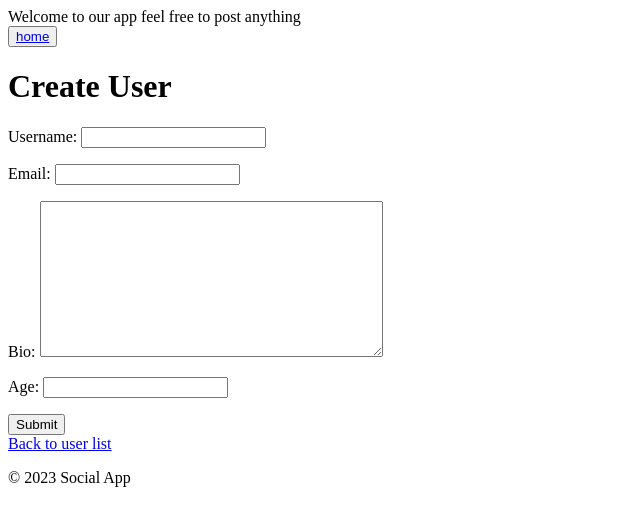
After one commit to Lightmaker777/Django-Views-and-Templates, a Django app: page /create/ in a window 1280 px wide. The commit adds this page. Shown: the top 526 px of the page, without its empty margins (0-640 px from the left). Run offline with Django 4.2, Linux system fonts and the light colour scheme.

Commit message:
done tasks django forms

```diff
--- /dev/null
+++ b/social_project/social_app/form.py
@@ -0,0 +1,17 @@
+from django import forms
+
+class UserForm(forms.Form):
+    username = forms.CharField(max_length=100)
+    email = forms.EmailField()
+    bio = forms.CharField(widget=forms.Textarea)
+    age = forms.IntegerField()
+
+class PostForm(forms.Form):
+    post = forms.CharField(widget=forms.Textarea)
+    PUBLIC = 'public'
+    PRIVATE = 'private'
+    VISIBILITY_CHOICES = [
+        (PUBLIC, 'Public'),
+        (PRIVATE, 'Private'),
+    ]
+    visibility =forms.ChoiceField(choices=VISIBILITY_CHOICES)
--- a/social_project/social_app/templates/social_app/homepage.html
+++ b/social_project/social_app/templates/social_app/homepage.html
@@ -11,6 +11,10 @@
 <h1>Finally it's week</h1>
 
 <button><a href="{% url  'user_list' %}">Users</a></button>
+<button><a href="{% url  'create_user' %}">Create User</a></button>
+
+
+
 {% endblock %}
 
 </body>
--- a/social_project/social_app/templates/social_app/user_detail.html
+++ b/social_project/social_app/templates/social_app/user_detail.html
@@ -12,4 +12,6 @@
     <p>Age {{ user.age }}</p>
     <a href="{% url 'user_posts' username=user.username %}">View {{ user.username }}'s Posts</a>
     <p><a href="{% url 'user_list' %}">Go back to user list</a></p>
+    <a href="{% url 'create_post' username=user.username %}">Create post</a>
+    <a href="{% url 'update_user' username=user.username %}">| Update user profile</a>
     {% endblock %}
--- /dev/null
+++ b/social_project/social_app/templates/social_app/user_form.html
@@ -0,0 +1,15 @@
+{% extends 'social_app/base.html' %}
+{% block title %}Create User - Social App{% endblock %}
+{% block content %}
+<h1>Create User</h1>
+<form method="post">
+{% csrf_token %}
+
+{{ form.as_p}}
+
+<button type="submit">Submit</button>
+
+</form>
+<a href="{% url 'user_list' %}">Back to user list</a>
+
+{% endblock %}
--- a/social_project/social_app/urls.py
+++ b/social_project/social_app/urls.py
@@ -1,5 +1,6 @@
 from django.urls import path
-from .views import home,user_list,user_details,post_detail,post_list,user_posts
+from .views import home,user_list,user_details,post_detail,post_list,user_posts,create_user,create_post, update_user
+
 
 
 urlpatterns = [
@@ -8,7 +9,8 @@ urlpatterns = [
     path('users/<str:username>/',user_details,name='user_detail'),
     path('posts/',post_list,name='post_list'),
     path('posts/<int:post_id>/',post_detail,name='post_detail'),
-    path('users/<str:username>/posts/',user_posts,name='user_posts')
-
-
+    path('users/<str:username>/posts/',user_posts,name='user_posts'),
+    path('create/',create_user,name='create_user'),
+    path('users/post/<str:username>/', create_post, name='create_post'),
+    path('users/<str:username>/update/', update_user, name='update_user'),
 ]
--- a/social_project/social_app/views.py
+++ b/social_project/social_app/views.py
@@ -1,29 +1,96 @@
-from django.shortcuts import render
-from django.http import HttpResponse
-from django.shortcuts import render,get_object_or_404
-from .models import User,Post
-# Create your views here.
+from django.shortcuts import render, get_object_or_404, redirect
+from .models import User, Post
+from django import forms
+from .form import UserForm, PostForm
+
+
 def home(request):
     return render(request, 'social_app/homepage.html')
 
 
 def user_list(request):
     users = User.objects.all()
-    return render(request,'social_app/user_list.html',{'users':users})
+    return render(request, 'social_app/user_list.html', {'users': users})
 
-def user_details(request,username):
-    user = get_object_or_404(User,username=username)
-    return render(request,'social_app/user_detail.html',{'user':user})
+
+def user_details(request, username):
+    user = get_object_or_404(User, username=username)
+    return render(request, 'social_app/user_detail.html', {'user': user})
+
 
 def post_list(request):
     posts = Post.objects.all()
-    return render(request,'social_app/post_list.html',{'posts':posts})
+    return render(request, 'social_app/post_list.html', {'posts': posts})
 
-def post_detail(request,post_id):
+
+def post_detail(request, post_id):
     post = get_object_or_404(Post, pk=post_id)
     return render(request, 'social_app/post_detail.html', {'post': post})
+
 
 def user_posts(request, username):
     user = get_object_or_404(User, username=username)
     posts = Post.objects.filter(user=user)
     return render(request, 'social_app/user_posts.html', {'user': user, 'posts': posts})
+
+
+def create_user(request):
+    if request.method == 'POST':
+        form = UserForm(request.POST)
+        if form.is_valid():
+            data = form.cleaned_data
+            User.objects.create(
+                username=data['username'],
+                email=data['email'],
+                bio=data['bio'],
+                age=data['age'],
+            )
+            return redirect('user_list')
+
+    else:
+        form = UserForm()
+
+    return render(request, 'social_app/user_form.html', {'form': form})
+
+
+def create_post(request, username):
+    user = get_object_or_404(User, username=username)
+    if request.method == 'POST':
+        form = PostForm(request.POST)
+        if form.is_valid():
+            data = form.cleaned_data
+            Post.objects.create(
+                user=user,
+                post=data['post'],
+                visibility=data['visibility'],
+            )
+            return redirect('user_posts', username=username)
+
+    else:
+        form = PostForm()
+
+    return render(request, 'social_app/post_form.html', {'form': form})
+
+
+def update_user(request, username):
+    user = get_object_or_404(User, username=username)
+    if request.method == 'POST':
+        form = UserForm(request.POST)
+        if form.is_valid():
+            user.username = form.cleaned_data.get('username', user.username)
+            user.email = form.cleaned_data.get('email', user.email)
+            user.bio = form.cleaned_data.get('bio', user.bio)
+            user.age = form.cleaned_data.get('age', user.age)
+
+            # Save the updated user
+            user.save()
+        return redirect('user_detail', username=user.username)
+
+    else:
+        form = UserForm(initial={
+            'username': user.username,
+            'email': user.email,
+            'bio': user.bio,
+            'age': user.age,
+        })
+    return render(request, 'social_app/user_form.html', {'form': form, 'user': user})
--- a/social_project/social_project/urls.py
+++ b/social_project/social_project/urls.py
@@ -19,6 +19,6 @@ from django.urls import path,include
 
 urlpatterns = [
     path('admin/', admin.site.urls),
-    #path('',include('social_app.urls')),
-    path('',include('social_app.urls_1'))
+    path('',include('social_app.urls')), # function based on django
+    #path('',include('social_app.urls_1')) # class based on django
 ]
```
Also changed, not shown: social_project/social_app/templates/social_app/post_form.html (added, +13 -0 lines), social_project/db.sqlite3.
